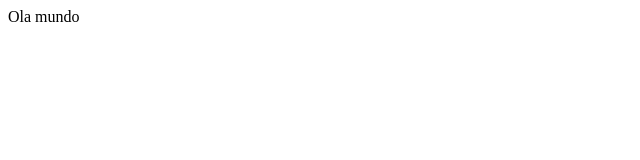
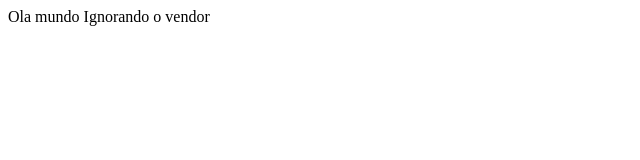
Before and after one commit to Maka12/Testando, a plain HTML site: page site-html/index.html in a window 1280 px wide. Shown: the whole page, without its empty margins (0-640 px from the left). Drawn offline with Linux system fonts and the light colour scheme.

```diff
--- a/site-html/index.html
+++ b/site-html/index.html
@@ -6,6 +6,7 @@
 </head>
 <body>
     Ola mundo
+    Ignorando o vendor
 
 </body>
 </html>
```
Also changed, not shown: 1 other file.
